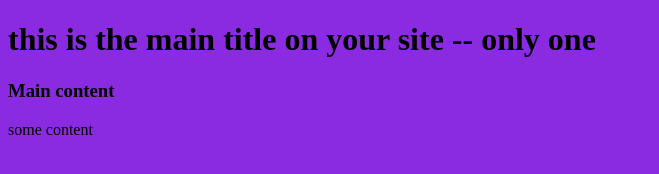
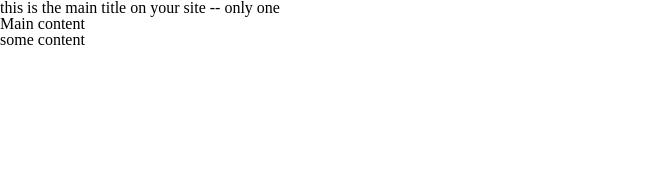
Before and after one commit to tyri0004/w26web2week1, a plain HTML site: page index.html in a window 1280 px wide. Shown: the whole page, without its empty margins (0-659 px from the left). Drawn offline with Linux system fonts and the light colour scheme.

Commit message:
adds css reset

```diff
--- a/css/main.css
+++ b/css/main.css
@@ -1,3 +1,49 @@
-body{
- background-color: blueviolet;
+/* http://meyerweb.com/eric/tools/css/reset/
+   v2.0 | 20110126
+   License: none (public domain)
+*/
+
+html, body, div, span, applet, object, iframe,
+h1, h2, h3, h4, h5, h6, p, blockquote, pre,
+a, abbr, acronym, address, big, cite, code,
+del, dfn, em, img, ins, kbd, q, s, samp,
+small, strike, strong, sub, sup, tt, var,
+b, u, i, center,
+dl, dt, dd, ol, ul, li,
+fieldset, form, label, legend,
+table, caption, tbody, tfoot, thead, tr, th, td,
+article, aside, canvas, details, embed,
+figure, figcaption, footer, header, hgroup,
+menu, nav, output, ruby, section, summary,
+time, mark, audio, video {
+	margin: 0;
+	padding: 0;
+	border: 0;
+	font-size: 100%;
+	font: inherit;
+	vertical-align: baseline;
 }
+/* HTML5 display-role reset for older browsers */
+article, aside, details, figcaption, figure,
+footer, header, hgroup, menu, nav, section {
+	display: block;
+}
+body {
+	line-height: 1;
+}
+ol, ul {
+	list-style: none;
+}
+blockquote, q {
+	quotes: none;
+}
+blockquote:before, blockquote:after,
+q:before, q:after {
+	content: '';
+	content: none;
+}
+table {
+	border-collapse: collapse;
+	border-spacing: 0;
+}
+/* css reset ends */
```
